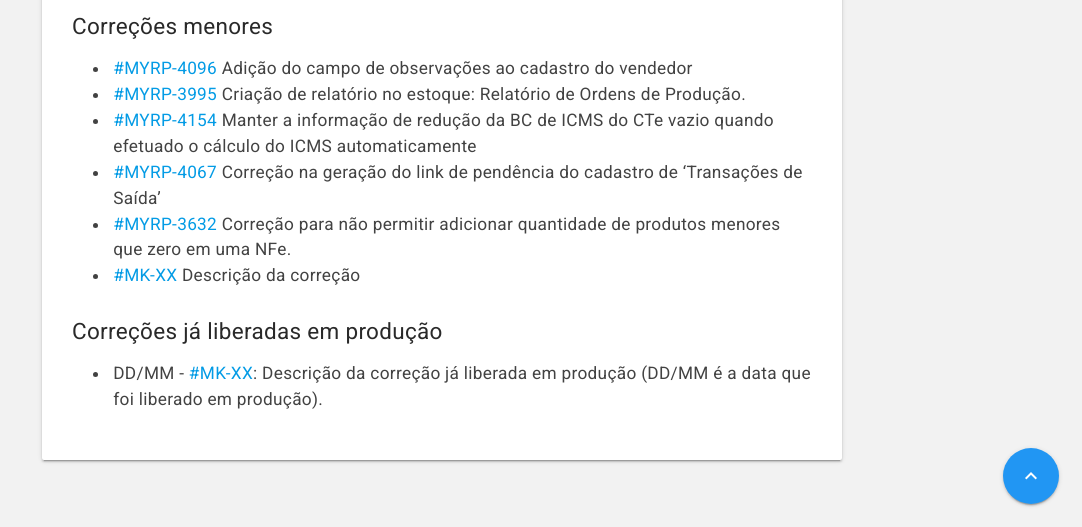
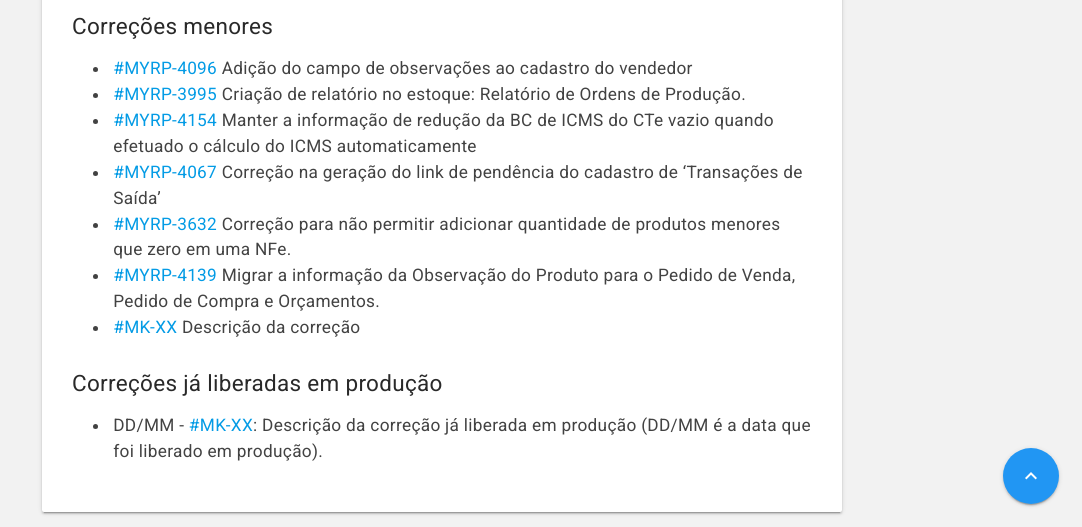
Before and after one commit to myrp-maicon/changelog-myrp, a Jekyll site: the page built from docs/myrp/19.04.03.md, in a window 1280 px wide and 900 px high, scrolled down 3118 px, cut to the strip 373-900 px from the top of the window. Shown: the whole strip, without its empty margins (198-1280 px from the left). Built offline with Jekyll 4.4.1, drawn with Linux system fonts in a browser that asks for light colours; nearby versions of some CDN libraries; our own code applies the rules of GitHub Pages for plain Markdown files; the repository's description, which GitHub fills in, is left out.

Commit message:
AD:MYRP-4139
Migrar a informação da Observação do Produto para o Pedido de Venda, Pedido de Compra e Orçamentos.

```diff
--- a/docs/myrp/19.04.03.md
+++ b/docs/myrp/19.04.03.md
@@ -45,6 +45,7 @@ As alterações estarão disponíveis no ambiente demo.myrp.com.br (212) na sema
 * [#MYRP-4154](https://devmyrp.atlassian.net/browse/MYRP-4154) Manter a informação de redução da BC de ICMS do CTe vazio quando efetuado o cálculo do ICMS automaticamente
 * [#MYRP-4067](https://devmyrp.atlassian.net/browse/MYRP-4067) Correção na geração do link de pendência do cadastro de 'Transações de Saída'
 * [#MYRP-3632](https://devmyrp.atlassian.net/browse/MYRP-3632) Correção para não permitir adicionar quantidade de produtos menores que zero em uma NFe.
+* [#MYRP-4139](https://devmyrp.atlassian.net/browse/MYRP-4139) Migrar a informação da Observação do Produto para o Pedido de Venda, Pedido de Compra e Orçamentos.
 * [#MK-XX](https://devmyrp.atlassian.net/browse/MK-XX) Descrição da correção
 
 
```
